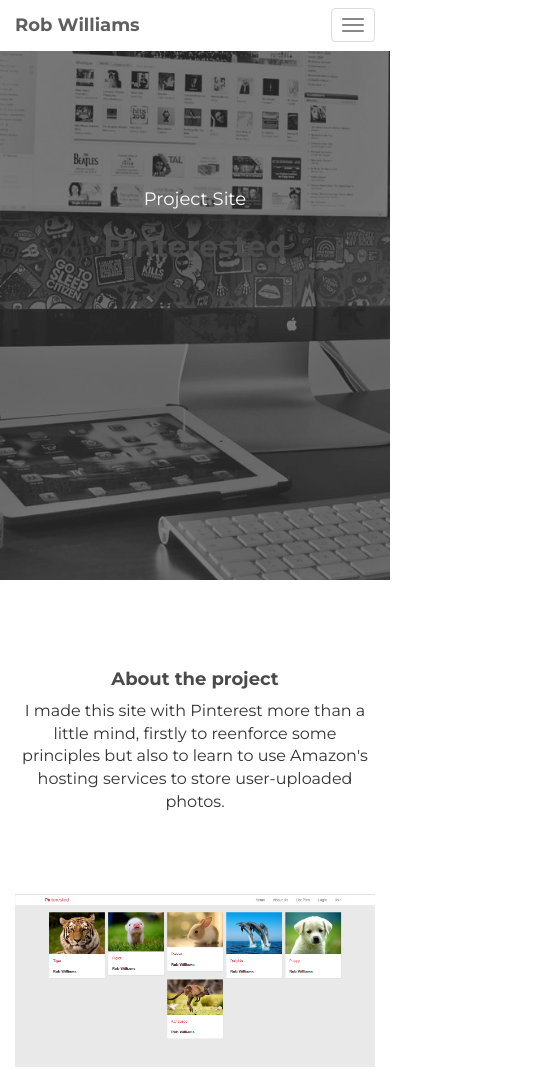
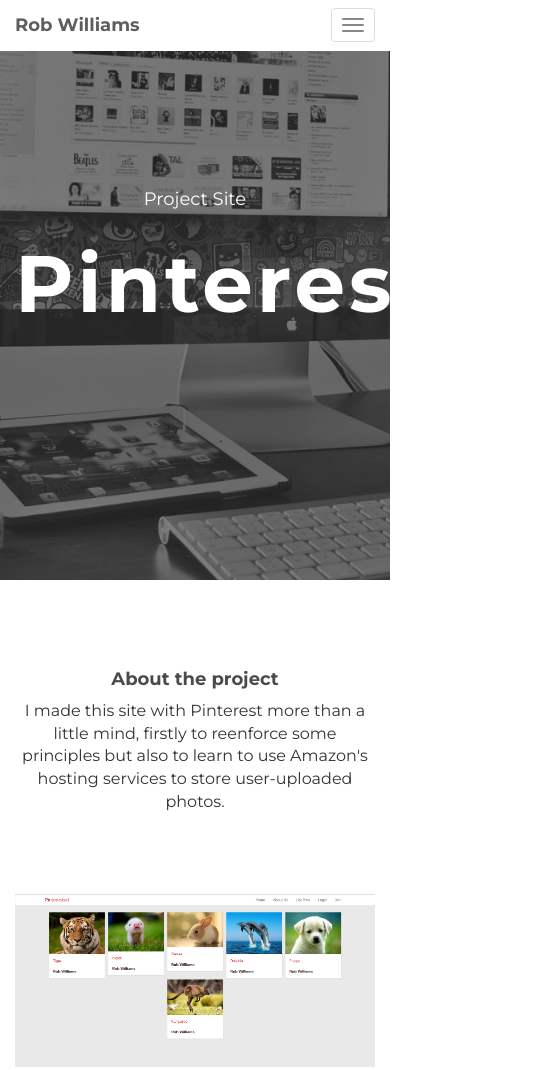
Before and after one commit to poppashingles/html_bootstrap_portfolio_site, a plain HTML site: page pinterested.html in a window 390 px wide. Shown: the top 1070 px of the page, 547 px wide, since content can reach past the window. Drawn offline with nearby package versions, Linux system fonts and the light colour scheme.

Commit message:
final update for mobile optimisation

```diff
--- a/pinterested.html
+++ b/pinterested.html
@@ -57,7 +57,7 @@
 			<div class="row">
 				<div class="col-lg-6 col-lg-offset-3">
 					<h4>Project Site</h4>
-					<h2>Pinterested</h2>
+					<h1>Pinterested</h1>
 				</div>
 			</div><!--/row -->
 	    </div> <!-- /container -->
```
